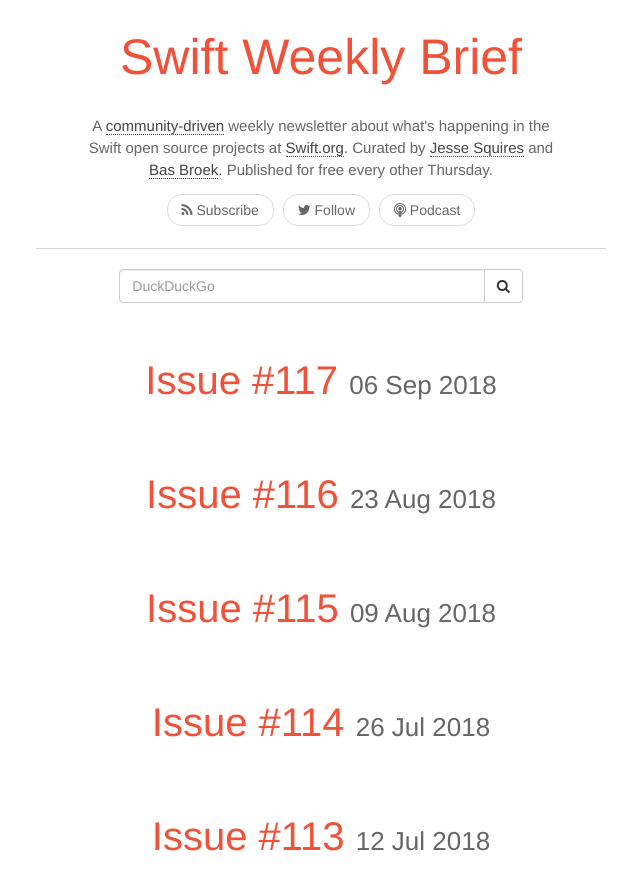
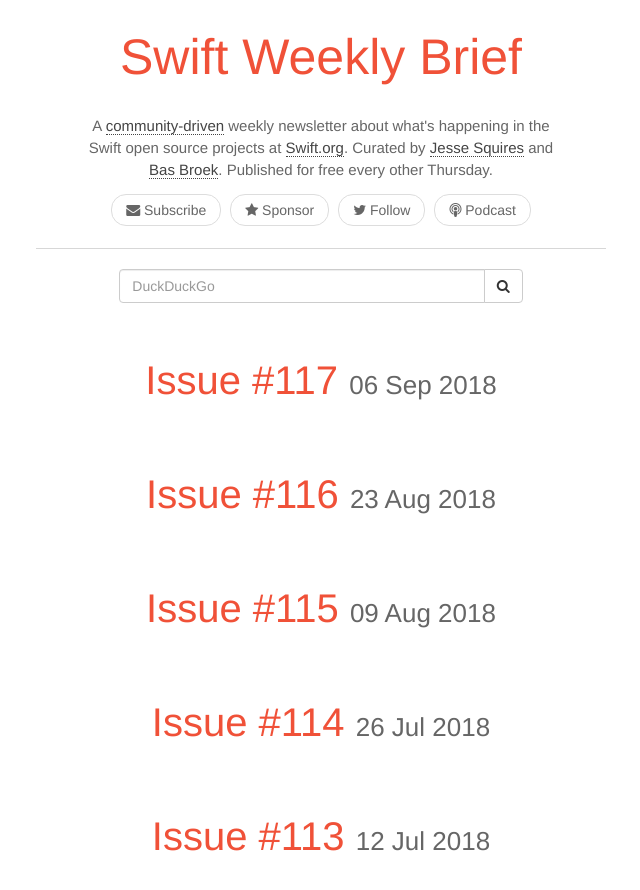
Before and after one commit to SwiftWeekly/swiftweekly.github.io, a Jekyll site: the page built from index.html, in a window 1280 px wide and 900 px high. Shown: the top 890 px of the window, without its empty margins (319-959 px from the left). Built offline with Jekyll 4.4.1, drawn with Linux system fonts in a browser that asks for light colours.

Commit message:
Readd subscribe and sponsorship links in header

```diff
--- a/_includes/subscribe.html
+++ b/_includes/subscribe.html
@@ -3,7 +3,8 @@
    <div class="col-sm-6 col-sm-offset-3 col-md-6 col-md-offset-3">
       <nav>
          <ul class="pager">
-            <li><a href="{{ site.links.rss }}" title="Subscribe via RSS"><i class="fa fa-rss" aria-hidden="true"></i> Subscribe</a></li>
+         	<li><a href="/subscribe" title="Subscribe via Email"><i class="fa fa-envelope" aria-hidden="true"></i> Subscribe</a></li>
+            <li><a href="/sponsorship" title="Become a sponsor"><i class="fa fa-star" aria-hidden="true"></i> Sponsor</a></li>
             <li><a href="{{ site.links.twitter }}" title="Follow us on Twitter"><i class="fa fa-twitter" aria-hidden="true"></i> Follow</a></li>
             <li><a href="https://spec.fm/podcasts/swift-unwrapped" title="Swift Unwrapped"><i class="fa fa-podcast" aria-hidden="true"></i> Podcast</a></li>
          </ul>
```
